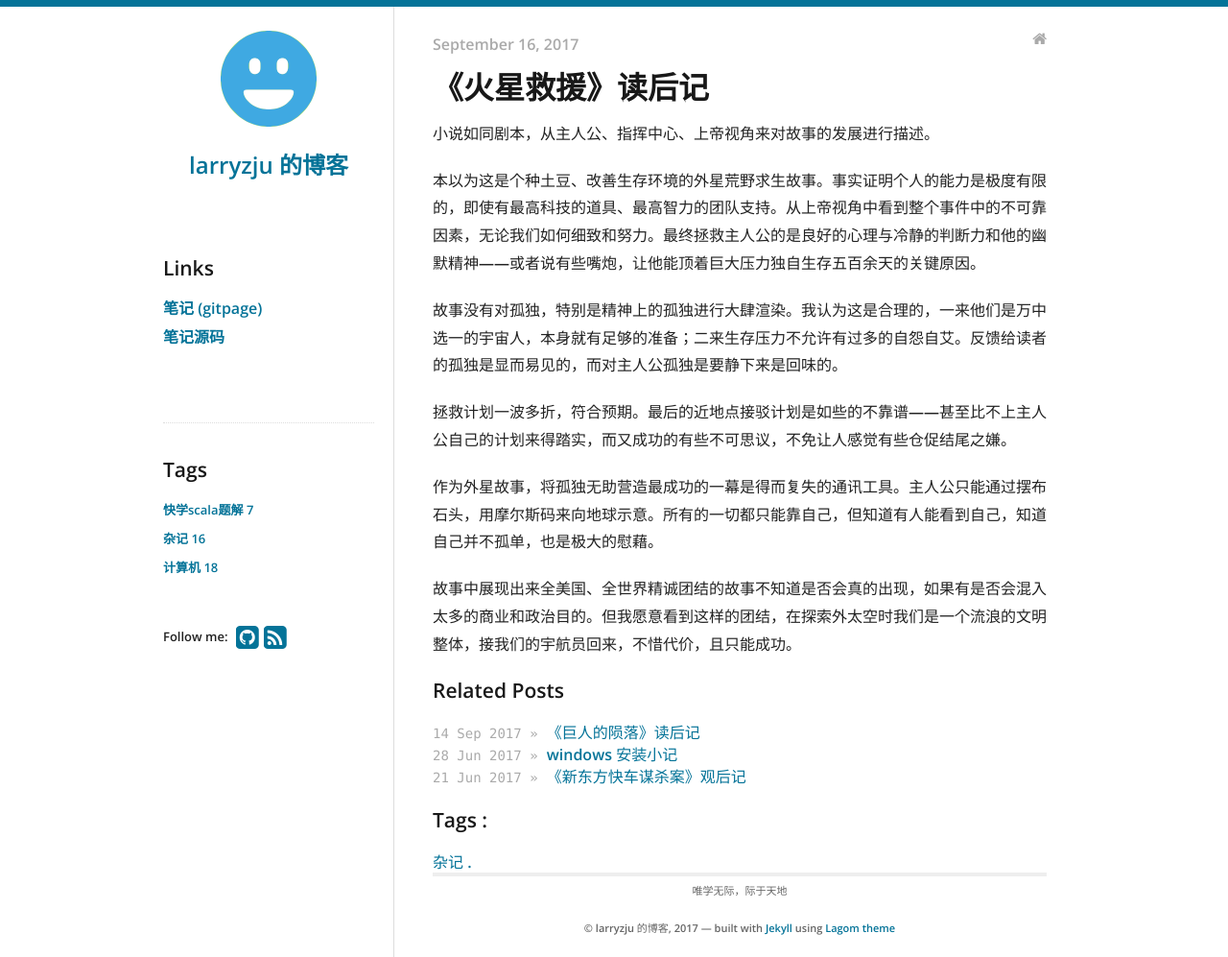
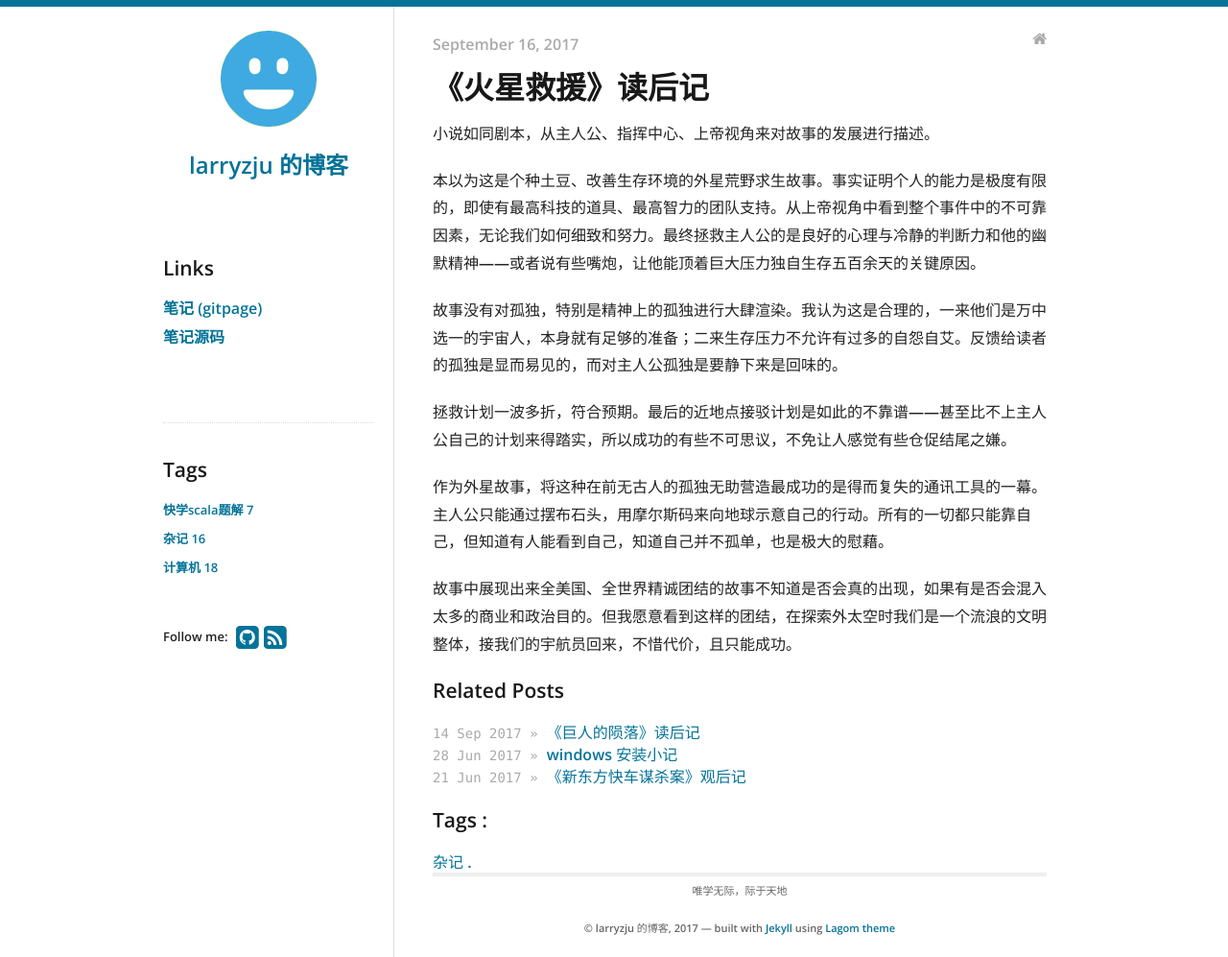
Before and after one commit to larryzju/larryzju.github.io, a Jekyll site: the page built from _posts/2017-09-16-火星救援.md, in a window 1280 px wide. Shown: the whole page at 96% size. Built offline with Jekyll 4.4.1, drawn with Linux system fonts in a browser that asks for light colours; nearby versions of some CDN libraries.

Commit message:
修正语误

```diff
--- a/_posts/2017-09-16-火星救援.md
+++ b/_posts/2017-09-16-火星救援.md
@@ -10,8 +10,8 @@ tags: 杂记
 
 故事没有对孤独，特别是精神上的孤独进行大肆渲染。我认为这是合理的，一来他们是万中选一的宇宙人，本身就有足够的准备；二来生存压力不允许有过多的自怨自艾。反馈给读者的孤独是显而易见的，而对主人公孤独是要静下来是回味的。
 
-拯救计划一波多折，符合预期。最后的近地点接驳计划是如些的不靠谱——甚至比不上主人公自己的计划来得踏实，而又成功的有些不可思议，不免让人感觉有些仓促结尾之嫌。
+拯救计划一波多折，符合预期。最后的近地点接驳计划是如此的不靠谱——甚至比不上主人公自己的计划来得踏实，所以成功的有些不可思议，不免让人感觉有些仓促结尾之嫌。
 
-作为外星故事，将孤独无助营造最成功的一幕是得而复失的通讯工具。主人公只能通过摆布石头，用摩尔斯码来向地球示意。所有的一切都只能靠自己，但知道有人能看到自己，知道自己并不孤单，也是极大的慰藉。
+作为外星故事，将这种在前无古人的孤独无助营造最成功的是得而复失的通讯工具的一幕。主人公只能通过摆布石头，用摩尔斯码来向地球示意自己的行动。所有的一切都只能靠自己，但知道有人能看到自己，知道自己并不孤单，也是极大的慰藉。
 
 故事中展现出来全美国、全世界精诚团结的故事不知道是否会真的出现，如果有是否会混入太多的商业和政治目的。但我愿意看到这样的团结，在探索外太空时我们是一个流浪的文明整体，接我们的宇航员回来，不惜代价，且只能成功。
```
